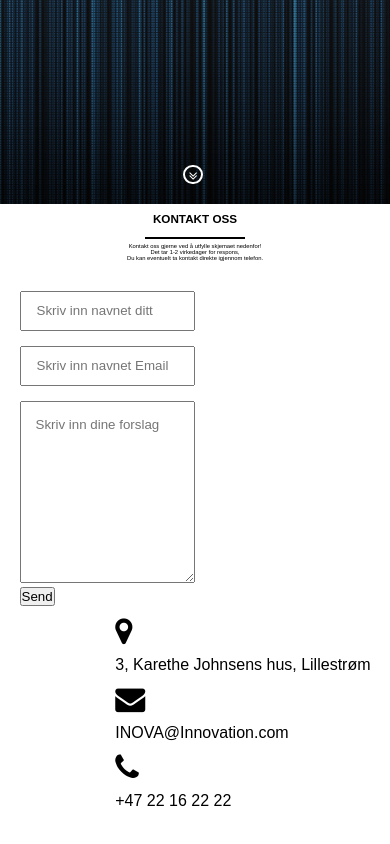
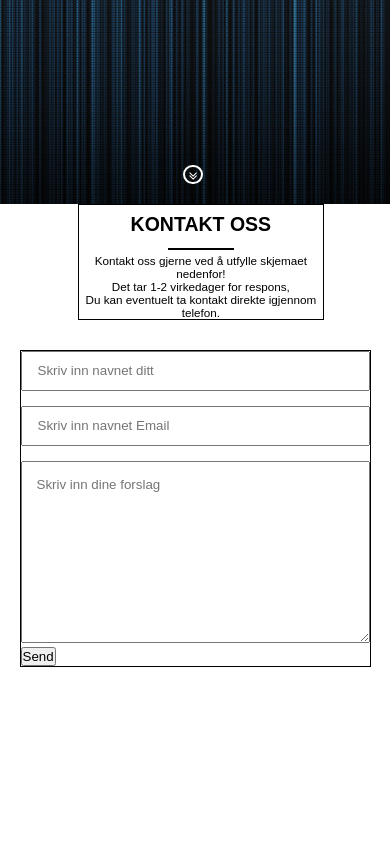
Before and after one commit to Tanmeet2802/Make-it-responsive, a plain HTML site: page kontakt.html in a window 390 px wide. Shown: the part 640-1484 px from the top of the page. Drawn offline with Linux system fonts and the light colour scheme.

Commit message:
kontaktdelvisrespo
tanmeet er truse

```diff
--- a/Responsive.css
+++ b/Responsive.css
@@ -160,7 +160,7 @@ a.btn_down:hover{
 
 
 
-.contact{
+.nede{
   background: #FFFFFF;
   height: 100vh;
 
@@ -168,7 +168,7 @@ a.btn_down:hover{
 
 .line{
   height: 2px;
-  width: 100px;
+  width: 17vw;
   background: #000;
   display: inline-block;
 }
@@ -184,6 +184,9 @@ a.btn_down:hover{
 
 }
 
+
+
+
 .sectionh h2{
   text-transform: uppercase;
   font-size: 3vw;
@@ -196,7 +199,7 @@ a.btn_down:hover{
 
 .contact-left{
   float: left;
-  width: 50%;
+
 }
 
 
@@ -215,7 +218,6 @@ a.btn_down:hover{
 
 .contact-right{
   float: right;
-  width: 50%
   text-align: center;
 }
 
@@ -285,7 +287,18 @@ margin-top: -12vw;
   .title{top: 70%;}
   .omoss{padding: 10vw;
     text-align:center;}
-
+  .sectionh{
+    margin-left: 15vw;
+  }
+  .sectionh h2{
+    font-size: 5vw;
+  }
+  .sectionh p{
+    font-size: 3vw;
+  }
+  .contact-right{
+    display: none;
+  }
 
 }
 
@@ -305,6 +318,7 @@ margin-top: -12vw;
   .omoss h2{
     font-size: 10vw;
   }
+  }
 
 }
 
--- a/kontakt.html
+++ b/kontakt.html
@@ -49,30 +49,32 @@
 
 
 
-      <div class="contact"  id="contact">
+      <div class="nede " >
   <div class="wrapper">
-    <div class="sectionh">
+    <div class="sectionh   col-mob70">
         <h2>Kontakt oss</h2>
-        <div class="line"></div>
+
+      <div class="line"></div>
           <p>Kontakt oss gjerne ved å utfylle skjemaet nedenfor!<br>
           Det tar 1-2 virkedager for respons, <br>
            Du kan eventuelt ta kontakt direkte igjennom telefon.</p>
-    </div>
-    <div class="contact-area fix">
-      <div class="contact-left">
+</div>
+
+
+      <div class="contact-left    col-mob100">
         <input type="text" placeholder="Skriv inn navnet ditt" >
         <input type="email" placeholder="Skriv inn navnet Email" >
         <textarea name="" id="" rows="10" cols="30" placeholder="Skriv inn dine forslag"></textarea>
         <button type="btn">Send</button>
         </div>
-        <div class="contact-right">
+        <div class="contact-right col-small40 col-mob50">
           <div class="address-area">
             <i class="fa fa-map-marker"></i>
             3, Karethe Johnsens hus, Lillestrøm
           </div>
           <div class="address-area">
             <i class="fa fa-envelope" ></i>
-            INOVA@Innovation.com
+            INOVA@support.com
           </div>
           <div class="address-area">
             <i class="fa fa-phone"></i>
@@ -80,9 +82,9 @@
           </div>
         </div>
       </div>
+</div>
 
-    </div>
-  </div>
+
   </header>
 
 
```
